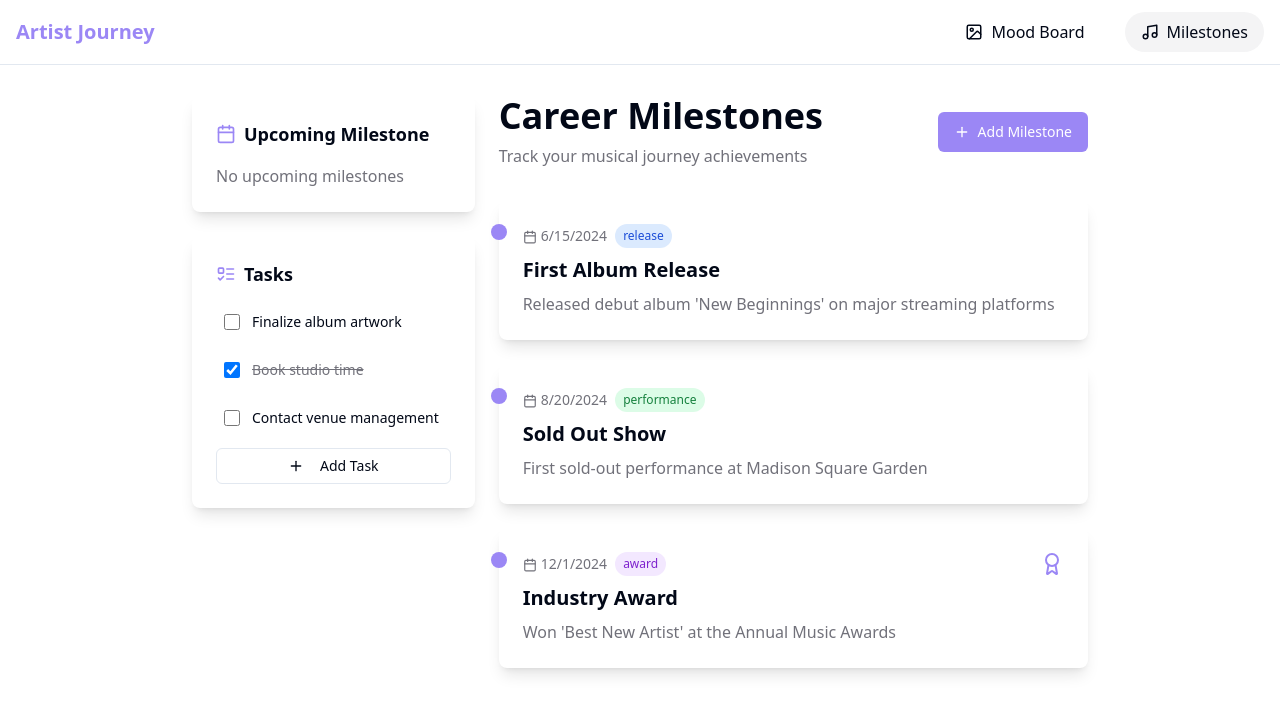
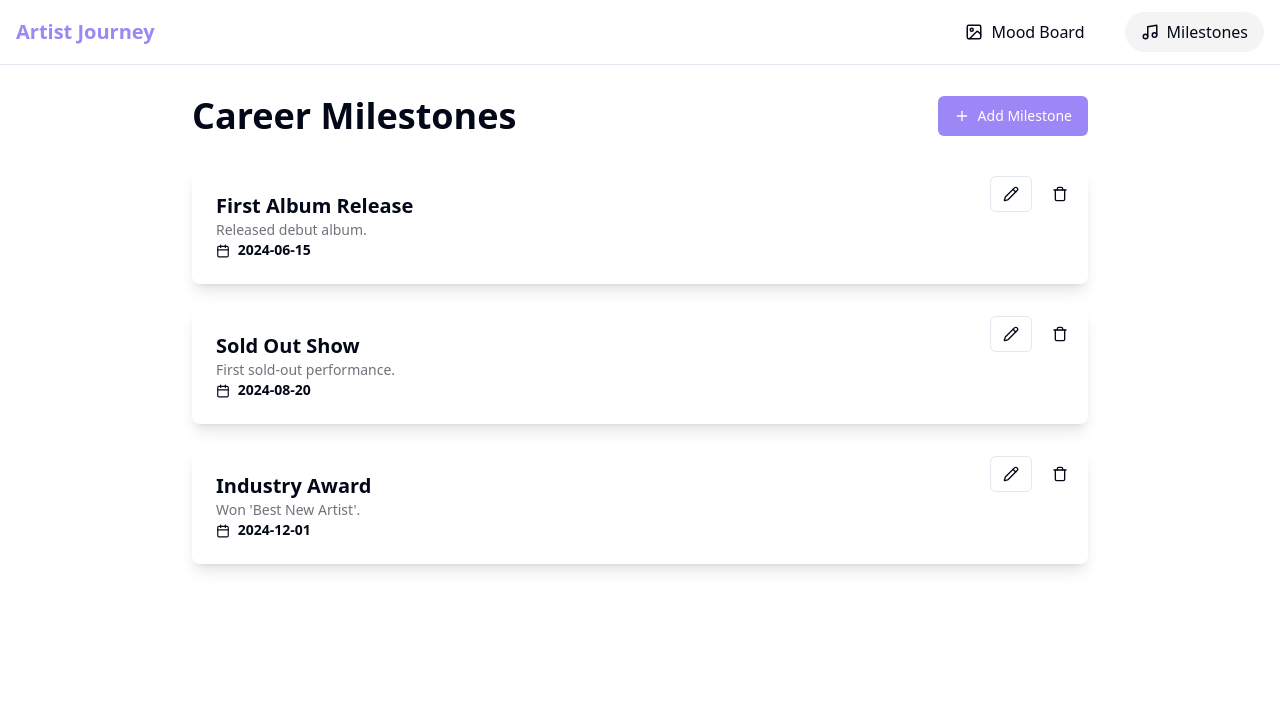
Before and after one commit to agkabongo/welcome2theshow-portail, a React (Vite) app: page /artist/milestones in a window 1280 px wide. Shown: the top 714 px of the page. Built offline with nearby package versions, Linux system fonts and the light colour scheme.

Commit message:
Milestones.tsx
Update Milestones

```diff
--- a/src/pages/Milestones.tsx
+++ b/src/pages/Milestones.tsx
@@ -1,8 +1,8 @@
-
 import { useState } from "react";
-import { Award, Calendar, Plus, ListTodo, ArrowRight } from "lucide-react";
+import { Award, Calendar, Plus, ListTodo, Pencil, Trash } from "lucide-react";
 import { Button } from "@/components/ui/button";
 import { cn } from "@/lib/utils";
+import Modal from "@/components/ui/modal";
 
 type Milestone = {
   id: number;
@@ -20,27 +20,9 @@ type Task = {
 };
 
 const initialMilestones: Milestone[] = [
-  {
-    id: 1,
-    title: "First Album Release",
-    date: "2024-06-15",
-    description: "Released debut album 'New Beginnings' on major streaming platforms",
-    category: "release",
-  },
-  {
-    id: 2,
-    title: "Sold Out Show",
-    date: "2024-08-20",
-    description: "First sold-out performance at Madison Square Garden",
-    category: "performance",
-  },
-  {
-    id: 3,
-    title: "Industry Award",
-    date: "2024-12-01",
-    description: "Won 'Best New Artist' at the Annual Music Awards",
-    category: "award",
-  },
+  { id: 1, title: "First Album Release", date: "2024-06-15", description: "Released debut album.", category: "release" },
+  { id: 2, title: "Sold Out Show", date: "2024-08-20", description: "First sold-out performance.", category: "performance" },
+  { id: 3, title: "Industry Award", date: "2024-12-01", description: "Won 'Best New Artist'.", category: "award" },
 ];
 
 const initialTasks: Task[] = [
@@ -52,185 +34,52 @@ const initialTasks: Task[] = [
 const Milestones = () => {
   const [milestones, setMilestones] = useState<Milestone[]>(initialMilestones);
   const [tasks, setTasks] = useState<Task[]>(initialTasks);
+  const [selectedMilestone, setSelectedMilestone] = useState<Milestone | null>(null);
 
-  const addMilestone = (milestone: Milestone) => {
-  setMilestones(prev => [...prev, milestone]);
-};
-
-const updateMilestone = (updatedMilestone: Milestone) => {
-  setMilestones(prev =>
-    prev.map(milestone => milestone.id === updatedMilestone.id ? updatedMilestone : milestone)
-  );
-};
-
-const deleteMilestone = (id: number) => {
-  setMilestones(prev => prev.filter(milestone => milestone.id !== id));
-};
-
-  const getUpcomingMilestone = () => {
-    const now = new Date();
-    return milestones
-      .filter(m => new Date(m.date) > now)
-      .sort((a, b) => new Date(a.date).getTime() - new Date(b.date).getTime())[0];
+  const addMilestone = () => {
+    const newMilestone = { id: milestones.length + 1, title: "New Milestone", date: new Date().toISOString().split('T')[0], description: "Description", category: "release" };
+    setMilestones(prev => [...prev, newMilestone]);
   };
 
-  const toggleTaskCompletion = (taskId: number) => {
-    setTasks(prev =>
-      prev.map(task =>
-        task.id === taskId ? { ...task, completed: !task.completed } : task
-      )
-    );
+  const updateMilestone = (updatedMilestone: Milestone) => {
+    setMilestones(prev => prev.map(m => m.id === updatedMilestone.id ? updatedMilestone : m));
   };
-  const addTask = (task: Task) => {
-  setTasks(prev => [...prev, task]);
-};
 
-const updateTask = (updatedTask: Task) => {
-  setTasks(prev =>
-    prev.map(task => task.id === updatedTask.id ? updatedTask : task)
-  );
-};
-
-const deleteTask = (id: number) => {
-  setTasks(prev => prev.filter(task => task.id !== id));
-};
-
-  const upcomingMilestone = getUpcomingMilestone();
+  const deleteMilestone = (id: number) => {
+    setMilestones(prev => prev.filter(m => m.id !== id));
+  };
 
   return (
-    <div className="container mx-auto px-4 py-8 animate-fade-in">
+    <div className="container mx-auto px-4 py-8">
       <div className="max-w-4xl mx-auto">
-        <div className="grid md:grid-cols-3 gap-6 mb-8">
-          {/* Left Column: Upcoming Milestone */}
-          <div className="md:col-span-1">
-            <div className="bg-white rounded-lg p-6 shadow-lg">
-              <h2 className="text-lg font-semibold mb-4 flex items-center gap-2">
-                <Calendar size={20} className="text-primary" />
-                Upcoming Milestone
-              </h2>
-              {upcomingMilestone ? (
-                <div>
-                  <div className="mb-2">
-                    <span className={cn(
-                      "px-2 py-1 rounded-full text-xs",
-                      upcomingMilestone.category === "release" && "bg-blue-100 text-blue-700",
-                      upcomingMilestone.category === "performance" && "bg-green-100 text-green-700",
-                      upcomingMilestone.category === "award" && "bg-purple-100 text-purple-700"
-                    )}>
-                      {upcomingMilestone.category}
-                    </span>
-                  </div>
-                  <h3 className="font-medium mb-1">{upcomingMilestone.title}</h3>
-                  <p className="text-sm text-muted-foreground">
-                    {new Date(upcomingMilestone.date).toLocaleDateString()}
-                  </p>
-                </div>
-              ) : (
-                <p className="text-muted-foreground">No upcoming milestones</p>
-              )}
-            </div>
-
-            {/* Task Management */}
-            <div className="bg-white rounded-lg p-6 shadow-lg mt-6">
-              <h2 className="text-lg font-semibold mb-4 flex items-center gap-2">
-                <ListTodo size={20} className="text-primary" />
-                Tasks
-              </h2>
-              <div className="space-y-3">
-                {tasks.map(task => (
-                  <div
-                    key={task.id}
-                    className="flex items-center gap-3 p-2 hover:bg-gray-50 rounded-lg transition-colors"
-                  >
-                    <input
-                      type="checkbox"
-                      checked={task.completed}
-                      onChange={() => toggleTaskCompletion(task.id)}
-                      className="h-4 w-4 rounded border-gray-300 text-primary focus:ring-primary"
-                    />
-                    <span className={cn(
-                      "flex-1 text-sm",
-                      task.completed && "line-through text-muted-foreground"
-                    )}>
-                      {task.title}
-                    </span>
-                  </div>
-                ))}
-                <Button
-                  variant="outline"
-                  size="sm"
-                  className="w-full mt-4"
-onClick={() => addTask({
-    id: tasks.length + 1,
-    title: "New Task",
-    completed: false,
-    relatedMilestoneId: milestones[0]?.id
-  })}
-                >
-                  <Plus size={16} className="mr-2" />
-                  Add Task
+        <div className="flex justify-between items-center mb-8">
+          <h1 className="text-4xl font-bold">Career Milestones</h1>
+          <Button onClick={addMilestone}><Plus size={18} /> Add Milestone</Button>
+        </div>
+        <div className="space-y-6">
+          {milestones.map(milestone => (
+            <div key={milestone.id} className="bg-white p-6 rounded-lg shadow-lg relative">
+              <h3 className="text-xl font-semibold">{milestone.title}</h3>
+              <p className="text-sm text-muted-foreground">{milestone.description}</p>
+              <p className="text-sm font-semibold"><Calendar size={14} className="inline mr-1" /> {milestone.date}</p>
+              <div className="absolute top-2 right-2 flex gap-2">
+                <Button size="sm" variant="outline" onClick={() => setSelectedMilestone(milestone)}>
+                  <Pencil size={16} />
+                </Button>
+                <Button size="sm" variant="destructive" onClick={() => deleteMilestone(milestone.id)}>
+                  <Trash size={16} />
                 </Button>
               </div>
             </div>
-          </div>
-
-          {/* Right Column: Milestones Timeline */}
-          <div className="md:col-span-2">
-            <div className="flex justify-between items-center mb-8">
-              <div>
-                <h1 className="text-4xl font-bold mb-2">Career Milestones</h1>
-                <p className="text-muted-foreground">
-                  Track your musical journey achievements
-                </p>
-              </div>
-              <Button className="flex items-center gap-2" onClick={() => addMilestone({
-    id: milestones.length + 1,
-    title: "New Milestone",
-    date: new Date().toISOString().split('T')[0],
-    description: "New milestone description",
-    category: "release"
-  })} >
-                <Plus size={18} />
-                Add Milestone
-              </Button>
-            </div>
-
-            <div className="space-y-6">
-              {milestones.map((milestone) => (
-                <div
-                  key={milestone.id}
-                  className="relative flex gap-4 bg-white rounded-lg p-6 shadow-lg transition-all hover:shadow-xl"
-                >
-                  <div className="absolute -left-2 top-6 w-4 h-4 rounded-full bg-primary" />
-                  <div className="flex-1">
-                    <div className="flex items-center gap-2 mb-2">
-                      <span className="text-sm text-muted-foreground">
-                        <Calendar size={14} className="inline mr-1" />
-                        {new Date(milestone.date).toLocaleDateString()}
-                      </span>
-                      <span
-                        className={cn(
-                          "px-2 py-1 rounded-full text-xs",
-                          milestone.category === "release" && "bg-blue-100 text-blue-700",
-                          milestone.category === "performance" && "bg-green-100 text-green-700",
-                          milestone.category === "award" && "bg-purple-100 text-purple-700"
-                        )}
-                      >
-                        {milestone.category}
-                      </span>
-                    </div>
-                    <h3 className="text-xl font-semibold mb-2">{milestone.title}</h3>
-                    <p className="text-muted-foreground">{milestone.description}</p>
-                  </div>
-                  {milestone.category === "award" && (
-                    <Award className="text-primary" size={24} />
-                  )}
-                </div>
-              ))}
-            </div>
-          </div>
+          ))}
         </div>
       </div>
+      {selectedMilestone && (
+        <Modal title="Edit Milestone" onClose={() => setSelectedMilestone(null)}>
+          <input type="text" value={selectedMilestone.title} onChange={(e) => setSelectedMilestone({ ...selectedMilestone, title: e.target.value })} className="w-full p-2 border rounded-md mb-4" />
+          <Button onClick={() => { updateMilestone(selectedMilestone); setSelectedMilestone(null); }}>Save</Button>
+        </Modal>
+      )}
     </div>
   );
 };
```
